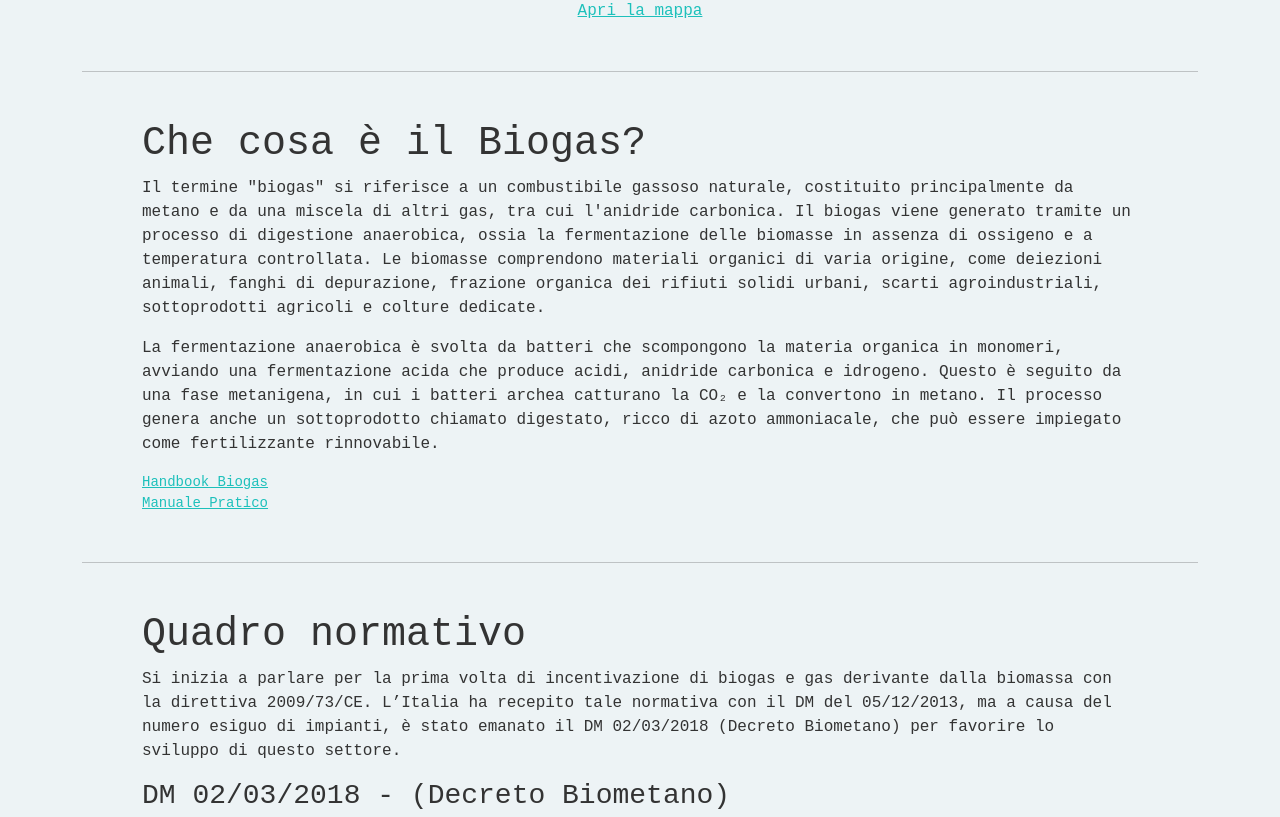
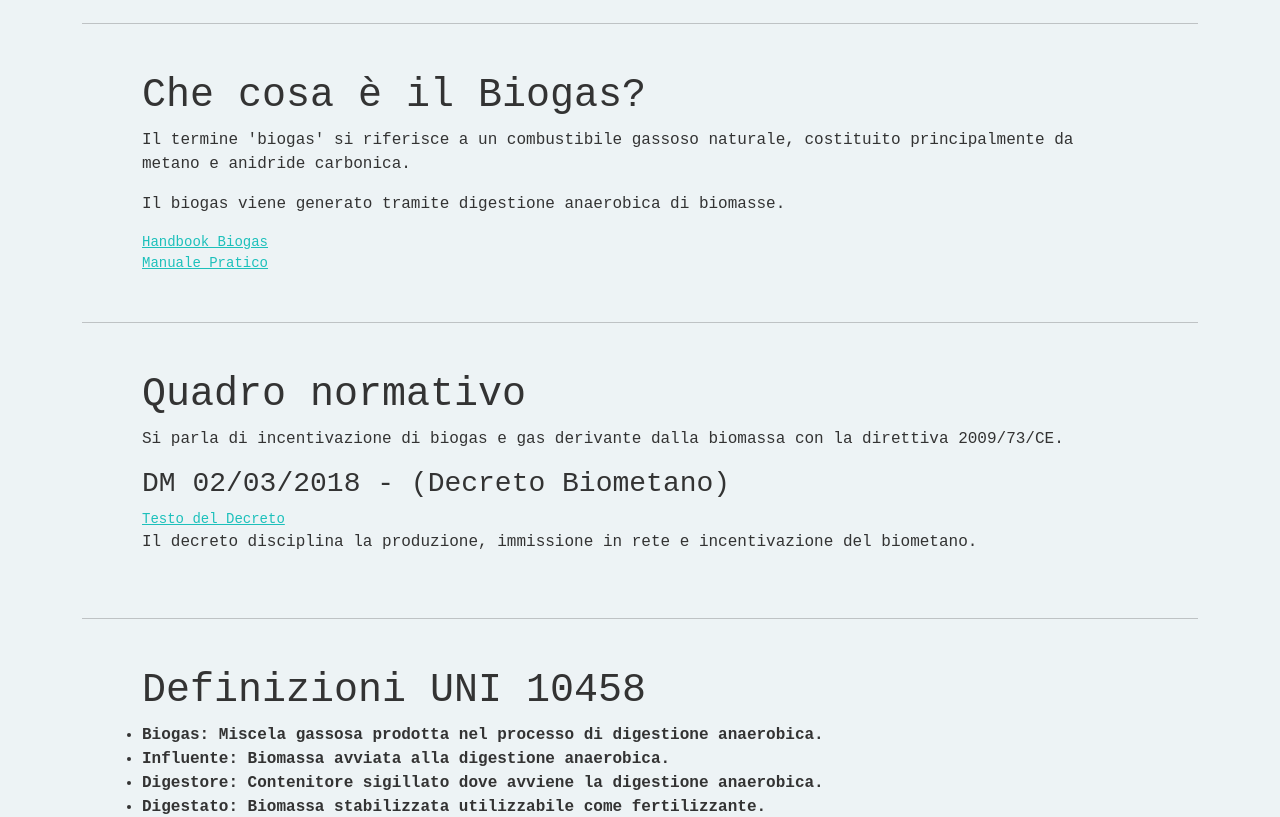
Before and after one commit to JungleKiosk/dNRG, a Vue app: page / in a window 1280 px wide. Shown: the part 1980-2797 px from the top of the page. Built offline with nearby package versions, Linux system fonts and the light colour scheme.

Commit message:
i18n - HomeReadMore

```diff
--- a/src/components/HomeReadMore.vue
+++ b/src/components/HomeReadMore.vue
@@ -4,27 +4,14 @@ export default {
 };
 </script>
 
-
 <template>
-    <div id="read_more"  class="container">
+    <div id="read_more" class="container">
         <!-- Introduzione e Specifiche di progetto -->
         <div class="row m-5">
-            <h1>Specifiche di progetto</h1>
+            <h1>{{ $t('biogasInfo.projectTitle') }}</h1>
             <div class="col-12">
-                <p>
-                    Le specifiche di progetto dell'impianto sono state fissate per garantire la produzione di 1 MW (1000
-                    kW), con
-                    un carico medio di biomassa compreso tra 40 e 70 t/giorno. Questo dato fondamentale servirà per
-                    l'elaborazione
-                    del dimensionamento aziendale. Vai ai <router-link to="/parameters">Tabulati</router-link>.
-                </p>
-                <p>
-                    Di seguito la mappatura aggiornata al 2022 degli impianti per la produzione di Metano. Con questa
-                    mappa
-                    ti sarà possibile identificare l'impianto più vicino alla tua zona per prendere spunto da altre
-                    realtà
-                    aziendali già avviate.
-                </p>
+                <p>{{ $t('biogasInfo.projectDescription') }} <router-link to="/parameters">{{ $t('biogasInfo.tables') }}</router-link>.</p>
+                <p>{{ $t('biogasInfo.mapDescription') }}</p>
             </div>
 
             <!-- Mappa Google -->
@@ -32,79 +19,42 @@ export default {
                 src="https://www.google.com/maps/d/embed?mid=1l5lTTXeaORSkZiHJ5JMlRZ7_QkiQcmED&ehbc=2E312F" width="100%"
                 height="480"></iframe>
             <a class="text-center"
-                href="https://www.google.com/maps/d/embed?mid=1l5lTTXeaORSkZiHJ5JMlRZ7_QkiQcmED&ehbc=2E312F">Apri la
-                mappa</a>
+                href="https://www.google.com/maps/d/embed?mid=1l5lTTXeaORSkZiHJ5JMlRZ7_QkiQcmED&ehbc=2E312F">{{ $t('biogasInfo.openMap') }}</a>
         </div>
 
         <hr>
 
         <!-- Sezione Biogas -->
         <div class="row m-5">
-            <h1>Che cosa è il Biogas?</h1>
-            <p>
-                Il termine "biogas" si riferisce a un combustibile gassoso naturale, costituito principalmente da metano
-                e da
-                una miscela di altri gas, tra cui l'anidride carbonica. Il biogas viene generato tramite un processo di
-                digestione anaerobica, ossia la fermentazione delle biomasse in assenza di ossigeno e a temperatura
-                controllata.
-                Le biomasse comprendono materiali organici di varia origine, come deiezioni animali, fanghi di
-                depurazione,
-                frazione organica dei rifiuti solidi urbani, scarti agroindustriali, sottoprodotti agricoli e colture
-                dedicate.
-            </p>
-            <p>
-                La fermentazione anaerobica è svolta da batteri che scompongono la materia organica in monomeri,
-                avviando una
-                fermentazione acida che produce acidi, anidride carbonica e idrogeno. Questo è seguito da una fase
-                metanigena,
-                in cui i batteri archea catturano la CO₂ e la convertono in metano. Il processo genera anche un
-                sottoprodotto
-                chiamato digestato, ricco di azoto ammoniacale, che può essere impiegato come fertilizzante rinnovabile.
-            </p>
-            <small><a class="a_dark" href="https://www.lemvigbiogas.com/BiogasHandbook.pdf">Handbook Biogas</a></small>
-            <small><a class="a_dark" href="https://www.crpa.it/nqcontent.cfm?a_id=3722&tt=crpa_www">Manuale
-                    Pratico</a></small>
+            <h1>{{ $t('biogasInfo.whatIsBiogas') }}</h1>
+            <p>{{ $t('biogasInfo.biogasDescription1') }}</p>
+            <p>{{ $t('biogasInfo.biogasDescription2') }}</p>
+            <small><a class="a_dark" href="https://www.lemvigbiogas.com/BiogasHandbook.pdf">{{ $t('biogasInfo.biogasHandbook') }}</a></small>
+            <small><a class="a_dark" href="https://www.crpa.it/nqcontent.cfm?a_id=3722&tt=crpa_www">{{ $t('biogasInfo.practiceManual') }}</a></small>
         </div>
 
         <hr>
 
         <!-- Quadro Normativo -->
         <div class="row m-5">
-            <h1>Quadro normativo</h1>
-            <p>
-                Si inizia a parlare per la prima volta di incentivazione di biogas e gas derivante dalla biomassa con la
-                direttiva 2009/73/CE. L’Italia ha recepito tale normativa con il DM del 05/12/2013, ma a causa del
-                numero esiguo
-                di impianti, è stato emanato il DM 02/03/2018 (Decreto Biometano) per favorire lo sviluppo di questo
-                settore.
-            </p>
-            <h3>DM 02/03/2018 - (Decreto Biometano)</h3>
+            <h1>{{ $t('biogasInfo.legalFramework') }}</h1>
+            <p>{{ $t('biogasInfo.legalDescription') }}</p>
+            <h3>{{ $t('biogasInfo.decreeTitle') }}</h3>
             <small><a class="a_dark"
-                    href="https://www.mimit.gov.it/images/stories/normativa/DM-biometano-2-marzo_2018_FINALE.pdf">Testo
-                    del
-                    Decreto</a></small>
-            <p>
-                Il decreto disciplina la produzione, immissione in rete e incentivazione del biometano, specificando
-                definizioni, capacità produttiva e criteri per l'incentivazione. Include dettagli su impianti di
-                produzione,
-                criteri ambientali e scadenze per ottenere gli incentivi.
-            </p>
+                    href="https://www.mimit.gov.it/images/stories/normativa/DM-biometano-2-marzo_2018_FINALE.pdf">{{ $t('biogasInfo.decreeText') }}</a></small>
+            <p>{{ $t('biogasInfo.decreeDescription') }}</p>
         </div>
 
         <hr>
 
         <!-- Definizioni -->
         <div class="row m-5">
-            <h1>Definizioni UNI 10458</h1>
+            <h1>{{ $t('biogasInfo.definitionsTitle') }}</h1>
             <ul>
-                <li><strong>Biogas:</strong> Miscela gassosa prodotta nel processo di digestione anaerobica, costituita
-                    prevalentemente da metano (50%-80% v/v) e anidride carbonica.</li>
-                <li><strong>Influente:</strong> Biomassa avviata alla digestione anaerobica dopo eventuali
-                    pre-trattamenti.</li>
-                <li><strong>Digestore:</strong> Contenitore sigillato dove avviene la digestione anaerobica.</li>
-                <li><strong>Digestato:</strong> Biomassa stabilizzata in uscita dal digestore, utilizzabile come
-                    fertilizzante.
-                </li>
+                <li><strong>{{ $t('biogasInfo.definitions.biogas') }}</strong></li>
+                <li><strong>{{ $t('biogasInfo.definitions.influente') }}</strong></li>
+                <li><strong>{{ $t('biogasInfo.definitions.digestore') }}</strong></li>
+                <li><strong>{{ $t('biogasInfo.definitions.digestato') }}</strong></li>
             </ul>
         </div>
 
@@ -112,19 +62,12 @@ export default {
 
         <!-- Processi Biochimici -->
         <div class="row m-5">
-            <h1>Processi biochimici</h1>
-            <p>
-                I processi di conversione biochimica permettono di ricavare energia dalla materia organica grazie
-                all'azione di
-                enzimi, funghi e microrganismi. La digestione anaerobica è suddivisa in tre fasi:
-            </p>
+            <h1>{{ $t('biogasInfo.biochemicalProcesses') }}</h1>
+            <p>{{ $t('biogasInfo.biochemicalDescription') }}</p>
             <ul>
-                <li><strong>Fase idrolitica:</strong> Scomposizione delle sostanze complesse in composti più semplici.
-                </li>
-                <li><strong>Fase acidogenetica:</strong> Conversione dei composti semplici in acidi organici e gas.</li>
-                <li><strong>Fase metanigena:</strong> Produzione di metano e anidride carbonica dai composti formatisi
-                    nella
-                    fase precedente.</li>
+                <li><strong>{{ $t('biogasInfo.processes.hydrolysis') }}</strong></li>
+                <li><strong>{{ $t('biogasInfo.processes.acidogenesis') }}</strong></li>
+                <li><strong>{{ $t('biogasInfo.processes.methanogenesis') }}</strong></li>
             </ul>
         </div>
 
@@ -137,44 +80,26 @@ export default {
 
         <!-- Biodegradabilità -->
         <div class="row m-5">
-            <h1>Biodegradabilità</h1>
-            <p>
-                La biodegradabilità anaerobica di una matrice organica è valutata attraverso analisi chimiche e test BMP
-                (Biomethane Potential), utili a determinare il potenziale metanigeno di un substrato.
-            </p>
-            <h3>Analisi chimica</h3>
-            <p>
-                L'analisi chimica del substrato valuta il contenuto di umidità, proteine, grassi e ceneri. Questo metodo
-                rapido,
-                sebbene meno preciso, offre un'indicazione generale del potenziale metanigeno del substrato.
-            </p>
+            <h1>{{ $t('biogasInfo.biodegradability') }}</h1>
+            <p>{{ $t('biogasInfo.biodegradabilityDescription') }}</p>
 
-            <h3>BMP statico</h3>
-            <p>
-                Questo test di laboratorio misura la produzione di biogas in condizioni controllate. Il BMP si calcola
-                sottraendo
-                la produzione di biogas dell'inoculo dalla miscela di inoculo e substrato.
-            </p>
+            <h3>{{ $t('biogasInfo.chemicalAnalysis') }}</h3>
+            <p>{{ $t('biogasInfo.chemicalAnalysisDescription') }}</p>
+
+            <h3>{{ $t('biogasInfo.bmpStatic') }}</h3>
+            <p>{{ $t('biogasInfo.bmpStaticDescription') }}</p>
         </div>
 
         <hr>
 
         <!-- Substrati di alimentazione -->
         <div class="row m-5">
-            <h1>Substrati di alimentazione - Prodotti e Sottoprodotti</h1>
-            <p>
-                Gli impianti a biogas possono essere alimentati sia con prodotti agricoli che con sottoprodotti derivati
-                da
-                processi industriali. I sottoprodotti possono essere di origine vegetale o animale e devono rispettare
-                specifici
-                requisiti normativi per essere impiegati nel processo di digestione anaerobica.
-            </p>
+            <h1>{{ $t('biogasInfo.substratesTitle') }}</h1>
+            <p>{{ $t('biogasInfo.substratesDescription') }}</p>
         </div>
     </div>
 </template>
 
-
-
 <style scoped>
-
+/* Aggiungi qui il tuo stile se necessario */
 </style>
--- a/src/lang/i18n.js
+++ b/src/lang/i18n.js
@@ -1,44 +1,111 @@
-// src/i18n.js
 import { createI18n } from 'vue-i18n';
 
-// Traduzioni
 const messages = {
   it: {
-    navbar: {
-      home: 'Home',
-      parameters: 'Parametri',
-      language: 'Lingua',
-    },
     home: {
       title: 'Benvenuto su bioNRG🌳',
       description: 'Calcola il dimensionamento aziendale per un impianto a Biogas.',
+      instruction: 'Scegli la dieta per l\'impianto Biogas, inserisci le quantità e avrai subito il risultato e il relativo processo di calcolo.',
+      learn_more: 'Scopri di più',
       choose_diet: 'Scegli la Dieta per il tuo Impianto Biogas',
+      composition_limits: 'Limiti di Composizione',
+      calculate: 'Calcola',
     },
-    button: {
-      read_more: 'Scopri di più',
+    biogasInfo: {
+      projectTitle: "Specifiche di progetto",
+      projectDescription: "Le specifiche di progetto dell'impianto sono state fissate per garantire la produzione di 1 MW (1000 kW), con un carico medio di biomassa compreso tra 40 e 70 t/giorno. Questo dato fondamentale servirà per l'elaborazione del dimensionamento aziendale. Vai ai",
+      tables: "Tabulati",
+      mapDescription: "Di seguito la mappatura aggiornata al 2022 degli impianti per la produzione di Metano.",
+      openMap: "Apri la mappa",
+      whatIsBiogas: "Che cosa è il Biogas?",
+      biogasDescription1: "Il termine 'biogas' si riferisce a un combustibile gassoso naturale, costituito principalmente da metano e anidride carbonica.",
+      biogasDescription2: "Il biogas viene generato tramite digestione anaerobica di biomasse.",
+      biogasHandbook: "Handbook Biogas",
+      practiceManual: "Manuale Pratico",
+      legalFramework: "Quadro normativo",
+      legalDescription: "Si parla di incentivazione di biogas e gas derivante dalla biomassa con la direttiva 2009/73/CE.",
+      decreeTitle: "DM 02/03/2018 - (Decreto Biometano)",
+      decreeText: "Testo del Decreto",
+      decreeDescription: "Il decreto disciplina la produzione, immissione in rete e incentivazione del biometano.",
+      definitionsTitle: "Definizioni UNI 10458",
+      definitions: {
+        biogas: "Biogas: Miscela gassosa prodotta nel processo di digestione anaerobica.",
+        influente: "Influente: Biomassa avviata alla digestione anaerobica.",
+        digestore: "Digestore: Contenitore sigillato dove avviene la digestione anaerobica.",
+        digestato: "Digestato: Biomassa stabilizzata utilizzabile come fertilizzante."
+      },
+      biochemicalProcesses: "Processi biochimici",
+      biochemicalDescription: "I processi di conversione biochimica permettono di ricavare energia dalla materia organica.",
+      processes: {
+        hydrolysis: "Fase idrolitica: Scomposizione delle sostanze complesse.",
+        acidogenesis: "Fase acidogenetica: Conversione dei composti semplici in acidi.",
+        methanogenesis: "Fase metanigena: Produzione di metano e anidride carbonica."
+      },
+      biodegradability: "Biodegradabilità",
+      biodegradabilityDescription: "La biodegradabilità anaerobica è valutata con test BMP.",
+      chemicalAnalysis: "Analisi chimica",
+      chemicalAnalysisDescription: "L'analisi chimica valuta il potenziale metanigeno di un substrato.",
+      bmpStatic: "BMP statico",
+      bmpStaticDescription: "Test di laboratorio per misurare la produzione di biogas.",
+      substratesTitle: "Substrati di alimentazione - Prodotti e Sottoprodotti",
+      substratesDescription: "Gli impianti possono essere alimentati con prodotti agricoli e sottoprodotti industriali."
     }
   },
   en: {
-    navbar: {
-      home: 'Home',
-      parameters: 'parameters',
-      language: 'Language',
-    },
     home: {
       title: 'Welcome to bioNRG🌳',
       description: 'Calculate the company sizing for a Biogas plant.',
+      instruction: 'Choose the diet for the Biogas plant, enter the quantities, and get the result along with the calculation process.',
+      learn_more: 'Read more',
       choose_diet: 'Choose the Diet for your Biogas Plant',
+      composition_limits: 'Composition Limits',
+      calculate: 'Calculate',
     },
-    button: {
-      read_more: 'Read More',
+    biogasInfo: {
+      projectTitle: "Project Specifications",
+      projectDescription: "The plant specifications ensure the production of 1 MW (1000 kW) with an average biomass load between 40 and 70 t/day. This key data is used for company sizing. Go to",
+      tables: "Tables",
+      mapDescription: "Below is the updated 2022 map of methane production plants.",
+      openMap: "Open the map",
+      whatIsBiogas: "What is Biogas?",
+      biogasDescription1: "'Biogas' refers to a natural gas fuel mainly consisting of methane and carbon dioxide.",
+      biogasDescription2: "Biogas is generated through anaerobic digestion of biomass.",
+      biogasHandbook: "Biogas Handbook",
+      practiceManual: "Practical Manual",
+      legalFramework: "Legal Framework",
+      legalDescription: "Biogas incentives began with directive 2009/73/EC.",
+      decreeTitle: "DM 02/03/2018 - (Biomethane Decree)",
+      decreeText: "Decree Text",
+      decreeDescription: "The decree governs the production, distribution, and incentivization of biomethane.",
+      definitionsTitle: "UNI 10458 Definitions",
+      definitions: {
+        biogas: "Biogas: Gas mixture from anaerobic digestion.",
+        influente: "Influente: Biomass directed to anaerobic digestion.",
+        digestore: "Digestor: Sealed container for anaerobic digestion.",
+        digestato: "Digestate: Stabilized biomass used as fertilizer."
+      },
+      biochemicalProcesses: "Biochemical Processes",
+      biochemicalDescription: "Biochemical processes extract energy from organic matter.",
+      processes: {
+        hydrolysis: "Hydrolysis phase: Breakdown of complex substances.",
+        acidogenesis: "Acidogenesis phase: Conversion into acids.",
+        methanogenesis: "Methanogenesis phase: Methane and CO₂ production."
+      },
+      biodegradability: "Biodegradability",
+      biodegradabilityDescription: "Anaerobic biodegradability is measured using BMP tests.",
+      chemicalAnalysis: "Chemical Analysis",
+      chemicalAnalysisDescription: "Analyzes the substrate’s methane potential.",
+      bmpStatic: "Static BMP",
+      bmpStaticDescription: "Lab test to measure biogas production.",
+      substratesTitle: "Feedstocks - Products and Byproducts",
+      substratesDescription: "Biogas plants can use both agricultural products and industrial byproducts."
     }
   }
 };
 
-// Crea l'istanza i18n
 const i18n = createI18n({
-  locale: 'it', // lingua predefinita
-  fallbackLocale: 'en', // lingua di riserva
+  locale: localStorage.getItem('language') || 'it', // Lingua predefinita
+  fallbackLocale: 'it',
   messages,
 });
 
```
Also changed, not shown: src/views/HomeView.vue (+12 -7 lines).
